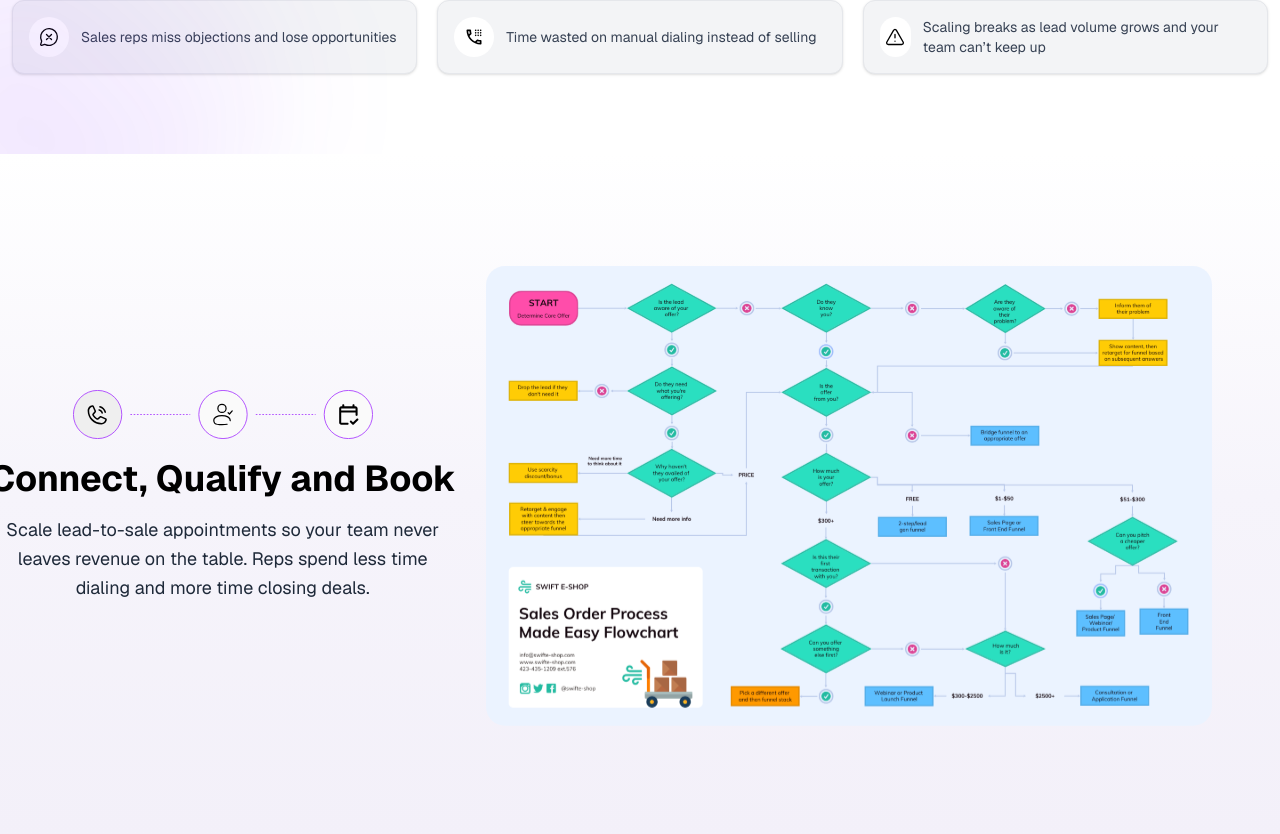
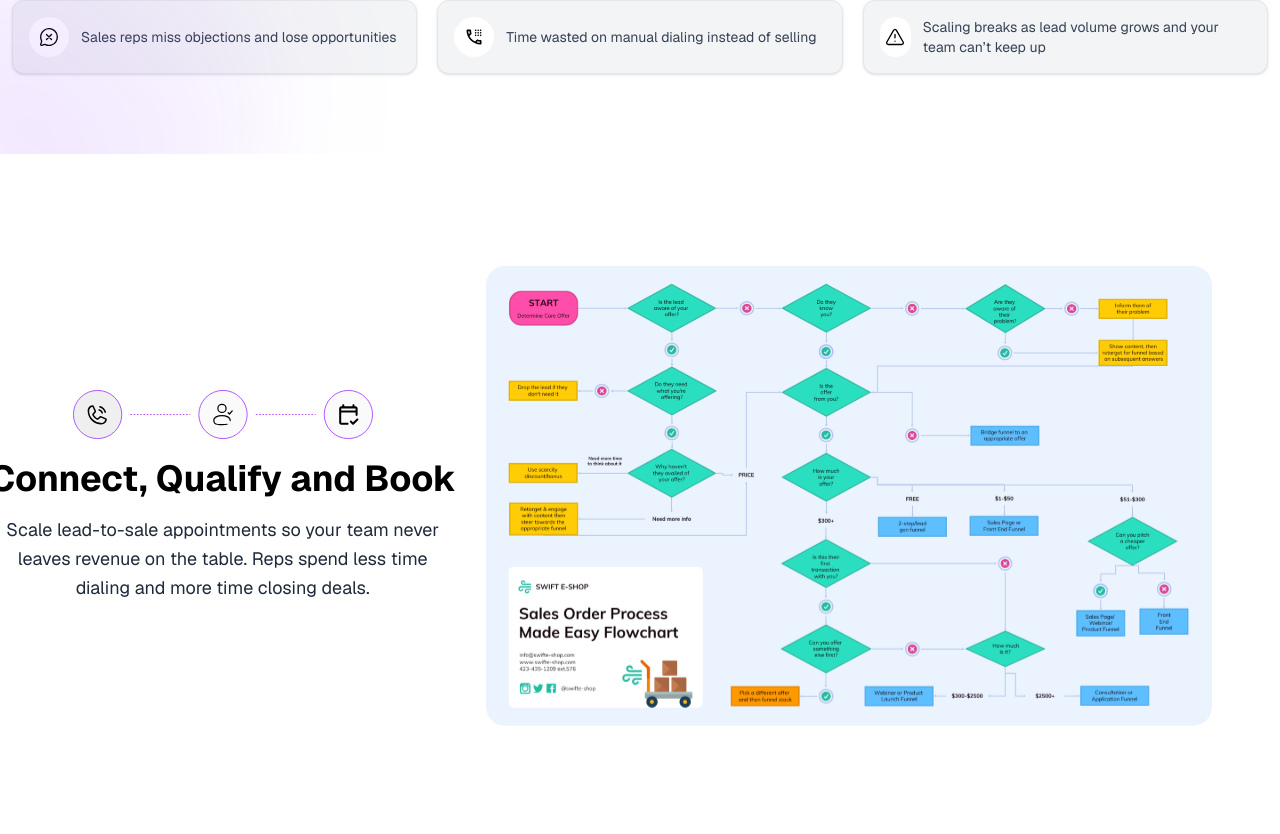
Before and after one commit to juyel66/CallmeAI, a Next.js app: page / in a window 1280 px wide. Shown: the part 1186-2020 px from the top of the page. Built offline with nearby package versions, Linux system fonts and the light colour scheme.

Commit message:
Update Connect component: remove background gradient for a cleaner design

```diff
--- a/app/pages/HomePage/Connect.tsx
+++ b/app/pages/HomePage/Connect.tsx
@@ -5,7 +5,7 @@ import iconsImage from '../../../public/images/framm.svg';
 
 const Connect = () => {
   return (
-    <section className="w-full bg-linear-to-b from-white via-[#f6f4fb] to-[#f3f0f9] py-14 sm:py-20 md:py-24 lg:py-28 transition-all duration-300">
+    <section className="w-full bg-linear-to-b  py-14 sm:py-20 md:py-24 lg:py-28 transition-all duration-300">
       <div className="container mx-auto px-4 sm:px-6 transition-all duration-300">
 
         {/* 3-Column Grid Layout */}
```
